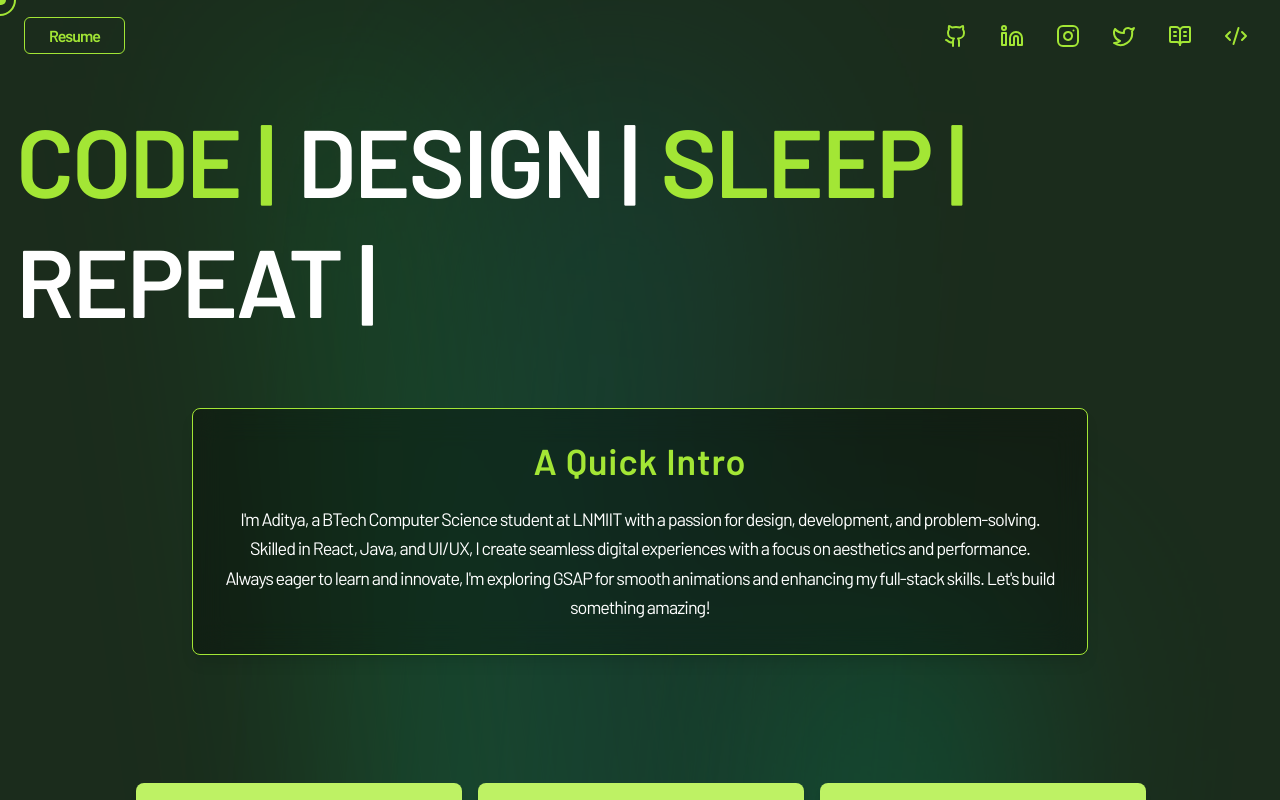
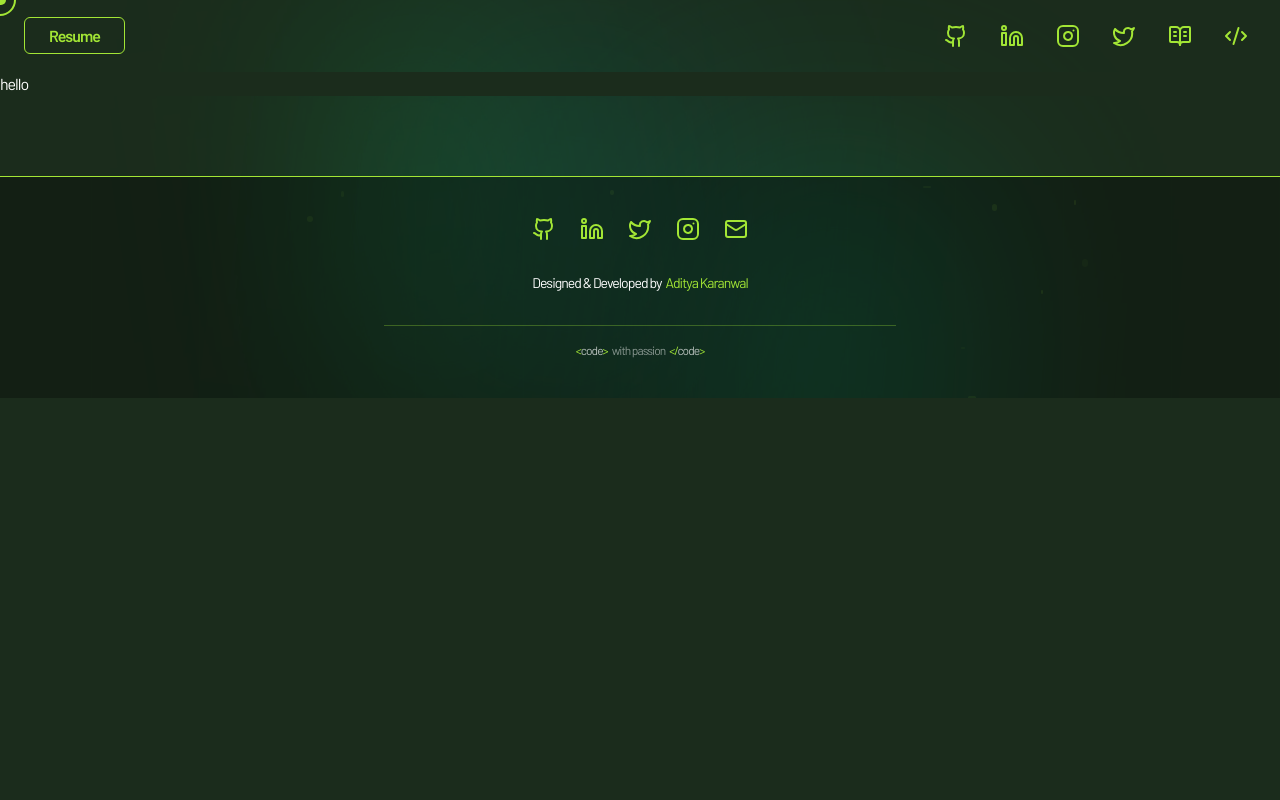
Before and after one commit to karanwal123/me_my, a React (Vite) app: page /design in a window 1280 px wide. Shown: the top 800 px of the page. Built offline with nearby package versions, Linux system fonts and the light colour scheme.

Commit message:
design_page_initialised

```diff
--- a/src/App.jsx
+++ b/src/App.jsx
@@ -5,16 +5,17 @@ import DynamicCursor from "./components/DynamicCursor";
 import HomePage from "./components/HomePage";
 import Footer from "./components/Footer";
 import BackgroundBeams from "./components/BackgroundBeams"; // Import Background Beams
+import Routes from "./Routes";
 
 function App() {
   const [count, setCount] = useState(0);
 
   return (
     <div className="relative bg-[#1B2C1C] overflow-hidden">
-      <BackgroundBeams /> {/* Add Background Beams */}
+      <BackgroundBeams />
       <DynamicCursor />
       <Navbar />
-      <HomePage />
+      <Routes />
       <Footer />
     </div>
   );
--- /dev/null
+++ b/src/Routes.jsx
@@ -0,0 +1,15 @@
+import { Routes, Route } from "react-router-dom";
+import HomePage from "./components/HomePage";
+import Design from "./pages/Design";
+
+function AppRoutes() {
+  return (
+    <Routes>
+      <Route path="/home" element={<HomePage />} />
+      <Route path="/design" element={<Design />} />
+      <Route path="*" element={<h1 className="text-white">404 Not Found</h1>} />
+    </Routes>
+  );
+}
+
+export default AppRoutes;
--- /dev/null
+++ b/src/pages/Design.jsx
@@ -0,0 +1,15 @@
+import React from "react";
+import Navbar from "../components/Navbar";
+import Footer from "../components/Footer";
+import BackgroundBeams from "../components/BackgroundBeams";
+import DynamicCursor from "../components/DynamicCursor";
+
+const Design = () => {
+  return (
+    <div className="relative bg-[#1B2C1C] overflow-hidden">
+      <h1>hello</h1>
+    </div>
+  );
+};
+
+export default Design;
```
